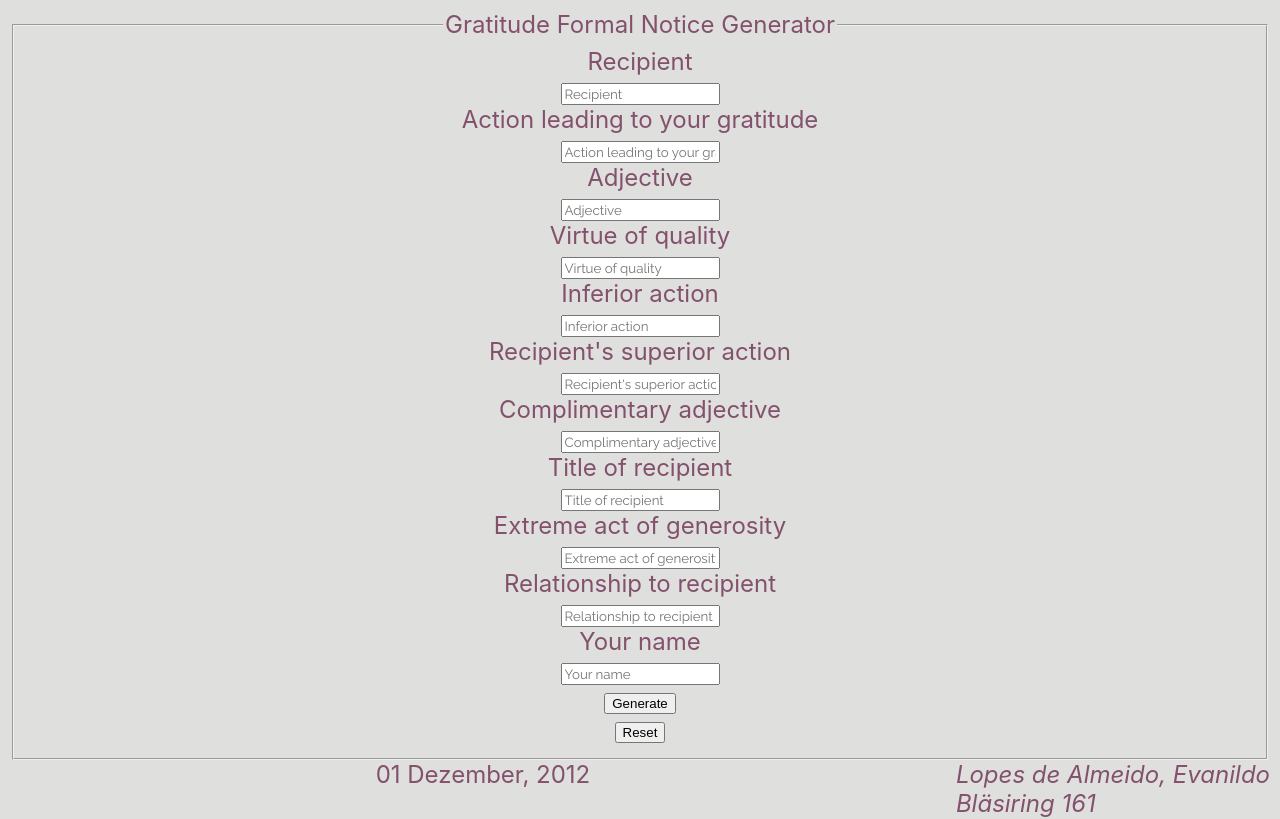
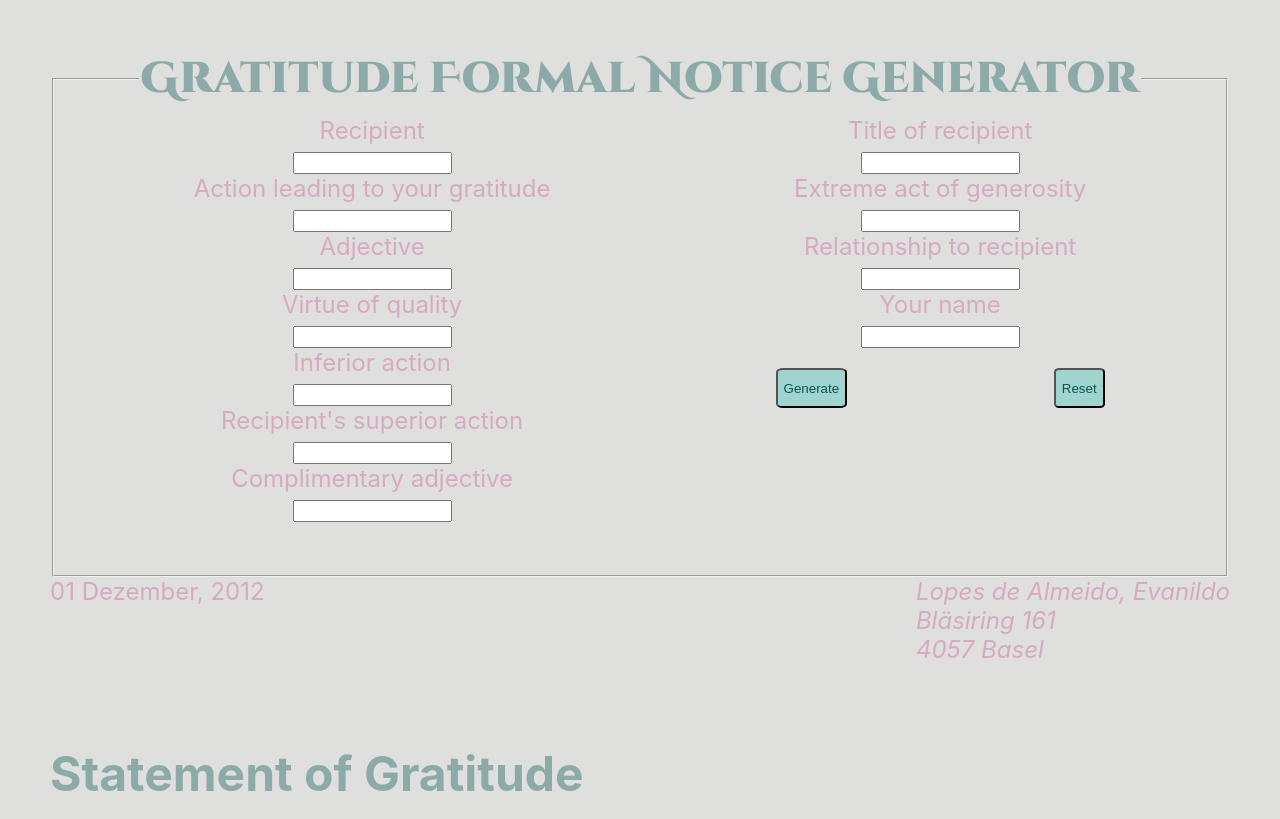
Before and after one commit to IrViNg256/bureau-of-communication, a React (Create React App) app in the folder thank-you/: page / in a window 1280 px wide. Shown: the top 819 px of the page. Built offline with nearby package versions, Linux system fonts and the light colour scheme.

Commit message:
CSS para el formulario

```diff
--- a/thank-you/src/App.css
+++ b/thank-you/src/App.css
@@ -1,13 +1,11 @@
-.App {
-  text-align: center;
-}
 
 
 body {
   background-color: #dfdfde;
   margin: 10px;
   font-size: 1.50em;
-  color: #83516c;
+  color: #d7aac2;
+  margin: 50px;
 
 }
 
@@ -18,7 +16,7 @@ input {
 }
 
 .titulo{
-  color: #a2798f;
+  color:  #8caba8;
   display:  flex;
 flex-direction: row;
 
@@ -46,3 +44,41 @@ h1 {
   float: right;
   padding-top: 50px;
 }
+
+
+fieldset{
+  height: 500px;
+  display: flex;
+  flex-wrap: wrap;
+  flex-direction: column;
+  text-align: center;
+
+}
+
+legend{
+  color:  #8caba8;
+ font-family: 'Cinzel Decorative', cursive;
+ font-size: 1.8em;
+}
+
+.input-md {
+  font-family: 'Raleway', sans-serif;
+  color: #6fd2dc;
+
+}
+
+.botones{
+  margin-top: 20px;
+  display: flex;
+  flex-wrap: wrap;
+  flex-direction: row;
+  justify-content: space-around;
+}
+
+button{
+  background-color: #9fd4cf;
+ color: #0b5750;
+ height: 40px;
+ border-radius: 10%;
+
+}
--- a/thank-you/src/App.js
+++ b/thank-you/src/App.js
@@ -13,86 +13,88 @@ function App() {
       <div className="form-group">
         <label className="col-md-4 control-label" for="recipientText">Recipient</label>
         <div className="col-md-4">
-        <input id="recipientText" name="recipientText" type="text" placeholder="Recipient" className="form-control input-md" />
+        <input id="recipientText" name="recipientText" type="text"  className="form-control input-md" />
         </div>
       </div>
 
       <div className="form-group">
         <label className="col-md-4 control-label" for="actionText">Action leading to your gratitude</label>
         <div className="col-md-4">
-        <input id="actionText" name="actionText" type="text" placeholder="Action leading to your gratitude" className="form-control input-md" />
+        <input id="actionText" name="actionText" type="text"  className="form-control input-md" />
         </div>
       </div>
 
       <div className="form-group">
         <label className="col-md-4 control-label" for="adjectiveText">Adjective</label>
         <div className="col-md-4">
-        <input id="adjectiveText" name="adjectiveText" type="text" placeholder="Adjective" className="form-control input-md" />
+        <input id="adjectiveText" name="adjectiveText" type="text"  className="form-control input-md" />
         </div>
       </div>
 
       <div className="form-group">
         <label className="col-md-4 control-label" for="virtueText">Virtue of quality</label>
         <div className="col-md-4">
-        <input id="virtueText" name="virtueText" type="text" placeholder="Virtue of quality" className="form-control input-md" />
+        <input id="virtueText" name="virtueText" type="text" className="form-control input-md" />
         </div>
       </div>
 
       <div className="form-group">
         <label className="col-md-4 control-label" for="inferiorText">Inferior action</label>
         <div className="col-md-4">
-        <input id="inferiorText" name="inferiorText" type="text" placeholder="Inferior action" className="form-control input-md" />
+        <input id="inferiorText" name="inferiorText" type="text"  className="form-control input-md" />
         </div>
       </div>
 
       <div className="form-group">
         <label className="col-md-4 control-label" for="superiorText">Recipient's superior action</label>
         <div className="col-md-4">
-        <input id="superiorText" name="superiorText" type="text" placeholder="Recipient's superior action" className="form-control input-md" />
+        <input id="superiorText" name="superiorText" type="text"  className="form-control input-md" />
         </div>
       </div>
 
       <div className="form-group">
         <label className="col-md-4 control-label" for="complimentaryText">Complimentary adjective</label>
         <div className="col-md-4">
-        <input id="complimentaryText" name="complimentaryText" type="text" placeholder="Complimentary adjective" className="form-control input-md" />
+        <input id="complimentaryText" name="complimentaryText" type="text"  className="form-control input-md" />
         </div>
       </div>
 
       <div className="form-group">
         <label className="col-md-4 control-label" for="titleText">Title of recipient</label>
         <div className="col-md-4">
-        <input id="titleText" name="titleText" type="text" placeholder="Title of recipient" className="form-control input-md" />
+        <input id="titleText" name="titleText" type="text" className="form-control input-md" />
         </div>
       </div>
 
       <div className="form-group">
         <label className="col-md-4 control-label" for="generosityText">Extreme act of generosity</label>
         <div className="col-md-4">
-        <input id="generosityText" name="generosityText" type="text" placeholder="Extreme act of generosity" className="form-control input-md" />
+        <input id="generosityText" name="generosityText" type="text"  className="form-control input-md" />
         </div>
       </div>
 
       <div className="form-group">
         <label className="col-md-4 control-label" for="relationshipText">Relationship to recipient</label>
         <div className="col-md-4">
-        <input id="relationshipText" name="relationshipText" type="text" placeholder="Relationship to recipient" className="form-control input-md" />
+        <input id="relationshipText" name="relationshipText" type="text"  className="form-control input-md" />
         </div>
       </div>
 
       <div className="form-group">
         <label className="col-md-4 control-label" for="nameText">Your name</label>
         <div className="col-md-4">
-        <input id="nameText" name="nameText" type="text" placeholder="Your name" className="form-control input-md" />
+        <input id="nameText" name="nameText" type="text"  className="form-control input-md" />
         </div>
       </div>
 
-      <div className="div-generate">
-        <button type="submit" id="button-generate">Generate</button>
-      </div>
+      <div className="botones">
+        <div className="div-generate">
+          <button type="submit" id="button-generate">Generate</button>
+        </div>
 
-      <div className="div-reset">
-        <button type="submit" id="button-reset">Reset</button>
+        <div className="div-reset">
+          <button type="submit" id="button-reset">Reset</button>
+        </div>
       </div>
 
       </fieldset>
```
